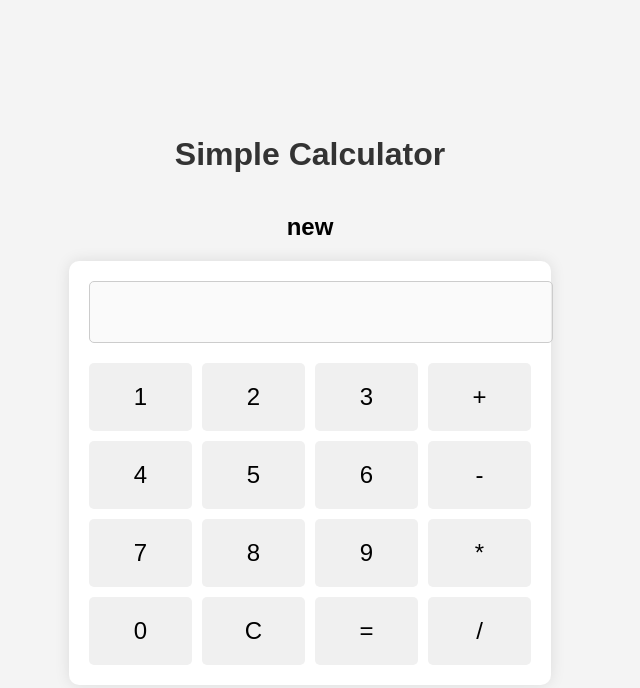
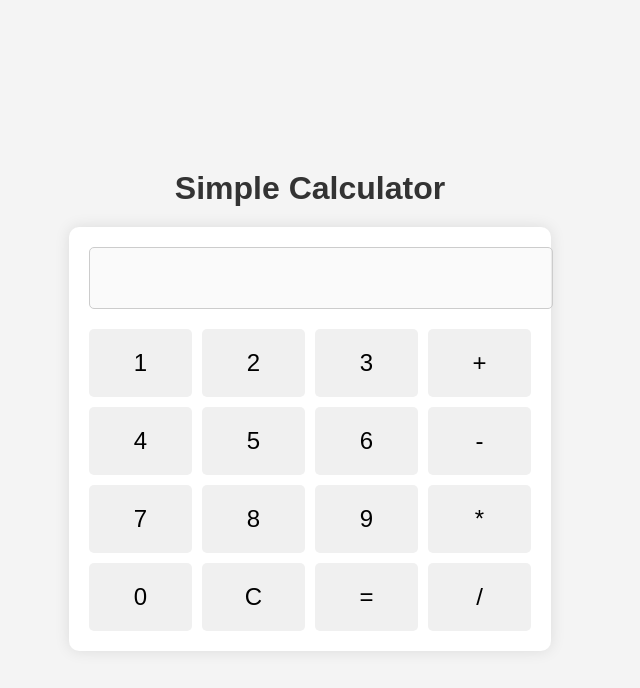
Before and after one commit to Gopikrosuri/simple-calculator, a plain HTML site: page index.html in a window 1280 px wide. Shown: the whole page, without its empty margins (330-970 px from the left). Drawn offline with Linux system fonts and the light colour scheme.

Commit message:
Update index.html

```diff
--- a/index.html
+++ b/index.html
@@ -65,7 +65,6 @@
 </head>
 <body>
     <h1>Simple Calculator</h1>
-    <h2>new</h2>
     <div class="calculator">
         <input type="text" id="display" disabled>
         <div class="buttons">
```
